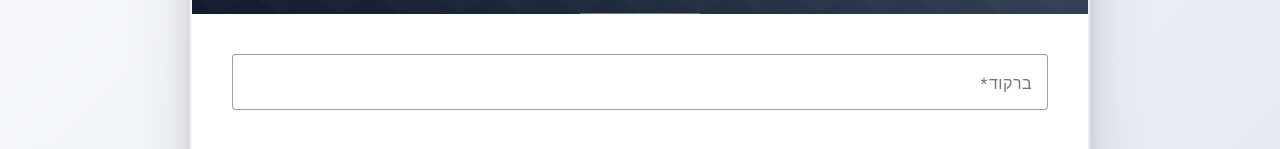
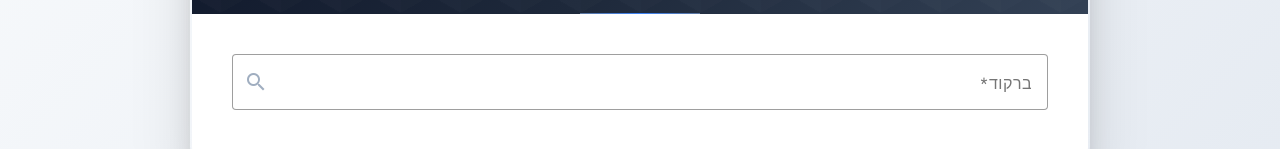
Before and after one commit to tomkedem/jpPostIdempotencyDemo, an Angular app in the folder src/frontend/postal-idempotency-app/: page /lookup in a window 1280 px wide. Shown: the part 287-436 px from the top of the page. Built offline with nearby package versions, Linux system fonts and the light colour scheme.

Commit message:
Refactor shipment lookup component: add loading indicator to barcode input and clean up status chip styles

```diff
--- a/src/frontend/postal-idempotency-app/src/app/components/shipment-lookup/shipment-lookup.component.html
+++ b/src/frontend/postal-idempotency-app/src/app/components/shipment-lookup/shipment-lookup.component.html
@@ -20,6 +20,15 @@
               autocomplete="off"
               inputmode="text"
             />
+             <mat-icon
+                matSuffix
+                class="search-icon"
+                [class.loading]="loading"
+                (click)="onLookup()"
+                [style.cursor]="'pointer'"
+              >
+                @if (loading) { hourglass_empty } @else { search }
+              </mat-icon>
             @if (lookupForm.get('barcode')?.hasError('required')) {
             <mat-error> ברקוד הוא שדה חובה </mat-error>
             } @if (lookupForm.get('barcode')?.hasError('pattern') && (
--- a/src/frontend/postal-idempotency-app/src/app/components/shipment-lookup/shipment-lookup.component.scss
+++ b/src/frontend/postal-idempotency-app/src/app/components/shipment-lookup/shipment-lookup.component.scss
@@ -493,15 +493,6 @@ body {
   transition: box-shadow 0.2s;
 }
 
-  .status-chip {
-    display: inline-block;
-    padding: 0.3em 1em;
-    border-radius: 1em;
-    color: #fff !important;
-    font-weight: 600;
-    font-size: 1em;
-    background-color: #64748b !important;
-  }
 
   .status-chip.status-delivered {
     background-color: #38ef7d !important;
@@ -539,9 +530,7 @@ body {
   grid-column: 1 / -1;
 }
 
-.shipment-details .status-chip {
-  /* מחק חוקים מתנגשים, השתמש רק ב-.status-chip הכללי והסטטוסים */
-}
+
 
 .shipment-details .status-chip.status-warn {
   background: linear-gradient(45deg, #f44336, #ef5350);
```
